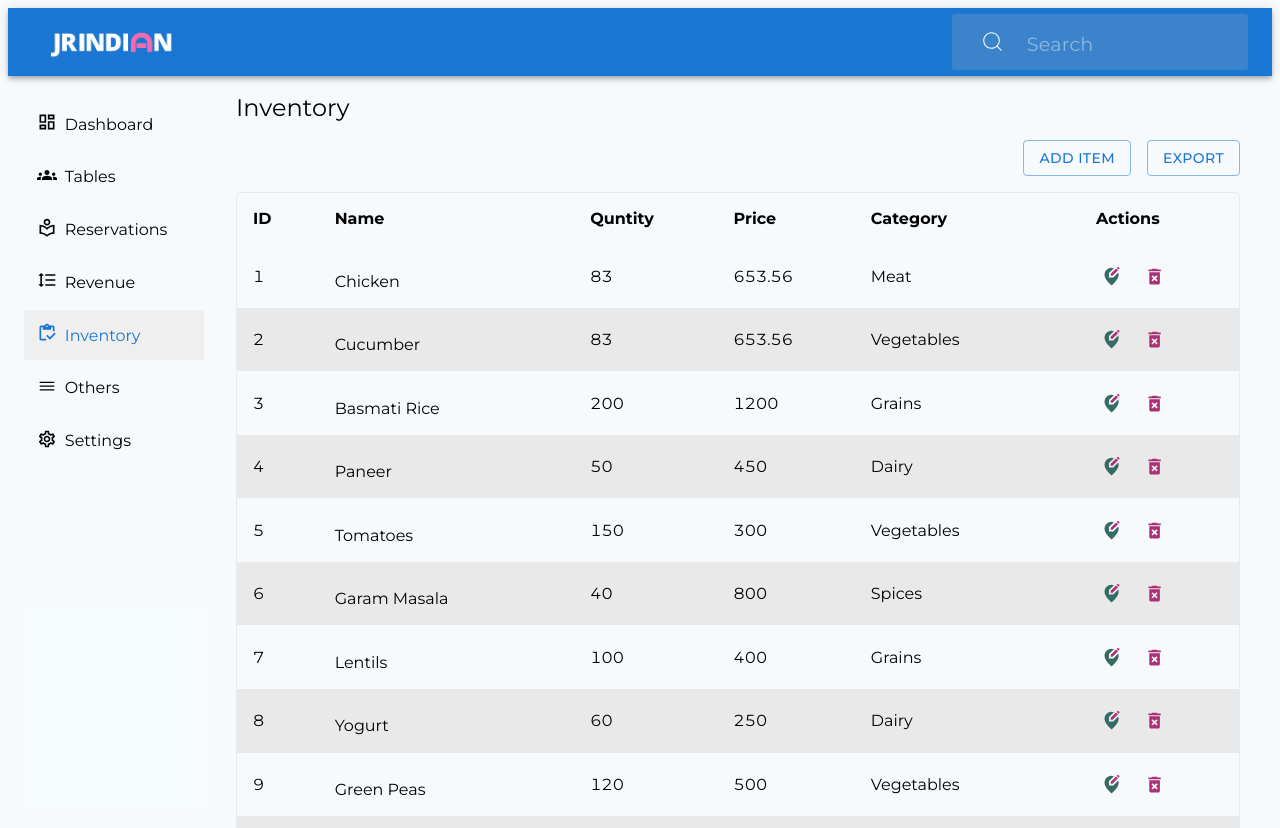
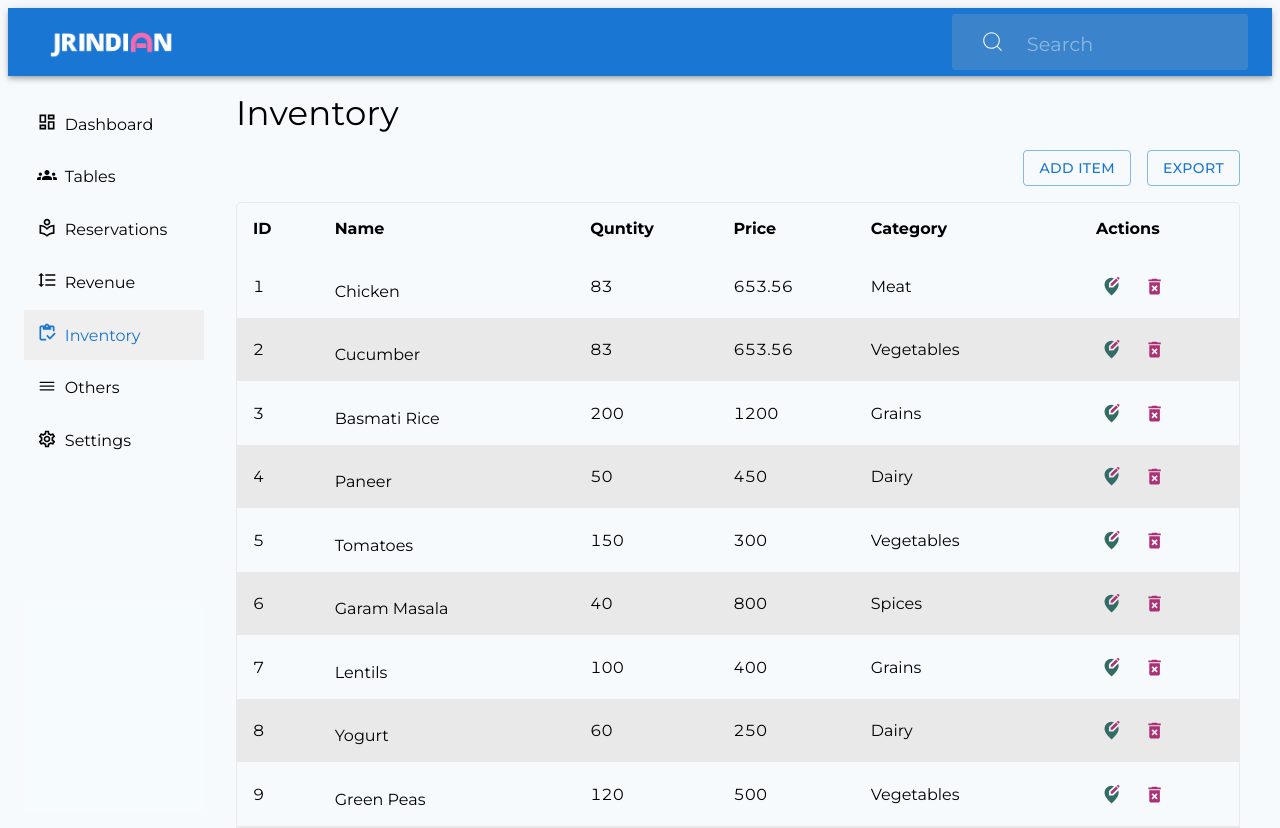
Before and after one commit to tapesh02/restaurant-management-system, a React (Vite) app: page /inventory in a window 1280 px wide. Shown: the top 828 px of the page. Built offline with nearby package versions, Linux system fonts and the light colour scheme.

Commit message:
fix: fxed headings for inventory

```diff
--- a/src/components/pages/inventory/Inventory.tsx
+++ b/src/components/pages/inventory/Inventory.tsx
@@ -25,7 +25,7 @@ const Inventory = () => {
 
   return (
     <div className="inventory-wrapper">
-      <Typography variant="h5">Inventory</Typography>
+      <Typography variant="h4">Inventory</Typography>
       <div className="inventory-buttons-wrapper">
         <Button variant="outlined">Add Item</Button>
         <Button variant="outlined">Export</Button>
```
